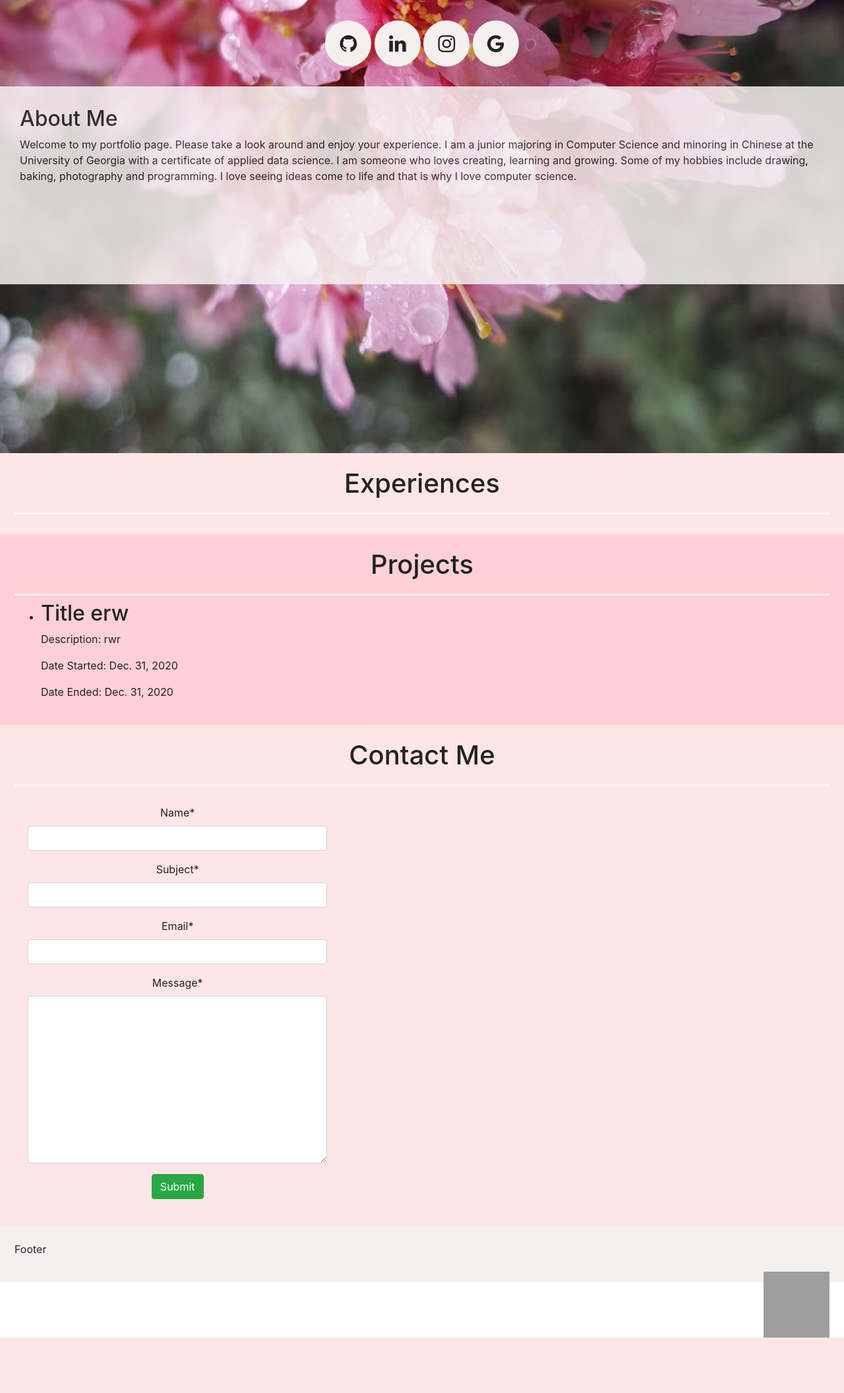
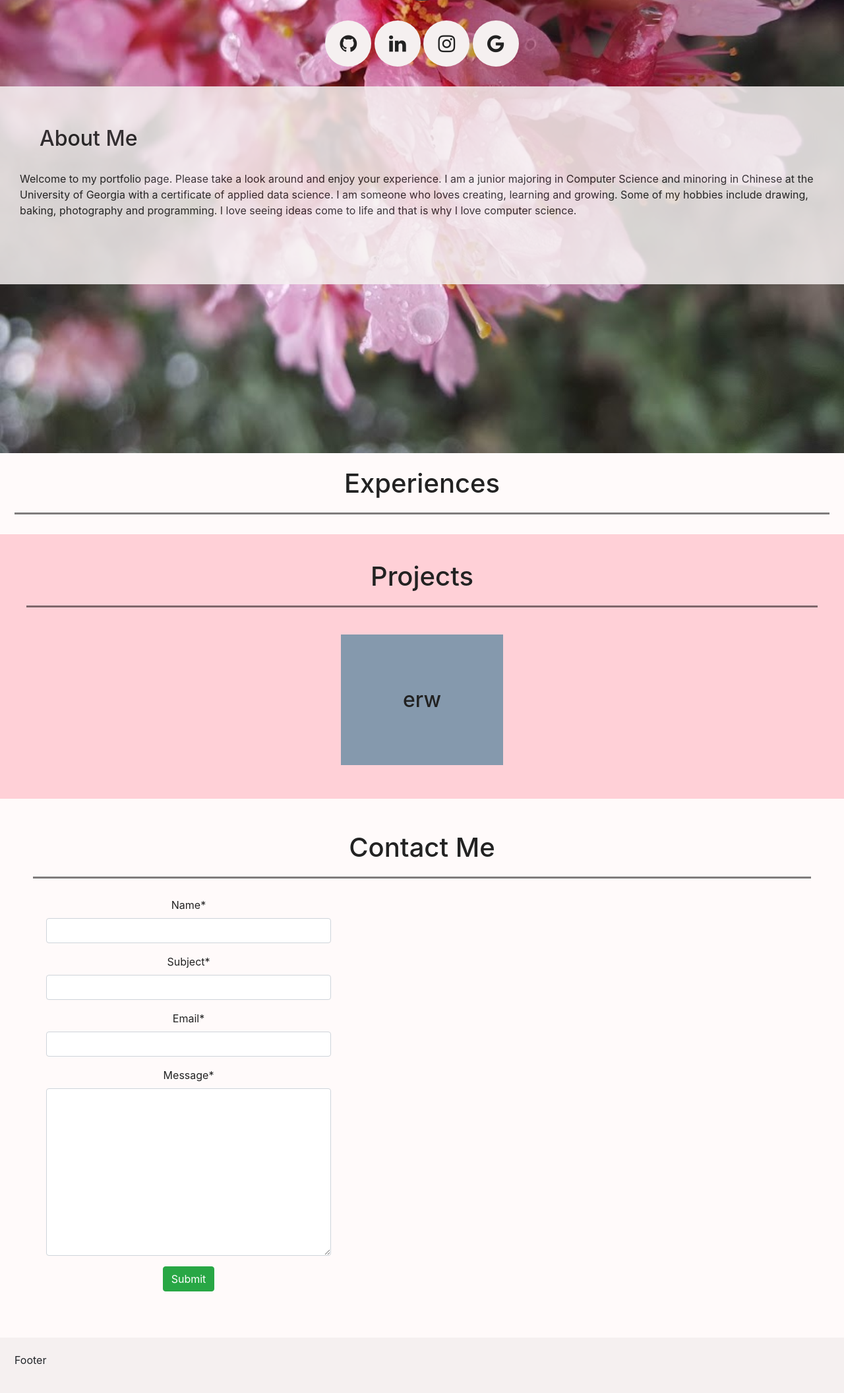
Before and after one commit to ChinZhang/portfolio, a Django app: page /home/ in a window 1280 px wide. Shown: the part 363-2475 px from the top of the page at 66% size. Before the commit the page ends 2391 px from the top, so only its background shows below. Run offline with Django 3.2, Linux system fonts and the light colour scheme; data comes from the database, SQL or seed files in the repository; some libraries are stand-ins or nearby versions; grey boxes are pictures that could not be loaded.

Commit message:
Formatted the project section

```diff
--- a/portfolio/static/css/darkmode.css
+++ b/portfolio/static/css/darkmode.css
@@ -1,10 +1,11 @@
 
 :root {
     --background-color: #f5f0f0;
-    --secondary-background-color: #ffe6e6;
+    --secondary-background-color: #FFFAFA;
     --third-background-color: #FFD0D7;
     --font-color: #222;
     --font-secondary-color: #b84747;
+    --border-color: rgba(0, 0, 0, 0.5);
     --background-image: url("../resources/flower.jpg");
 }
 
@@ -14,6 +15,7 @@
     --third-background-color: #4b647e;
     --font-color: #f5f7fa;
     --font-secondary-color: #9fb3c8;
+    --border-color: rgba(255,255,255, 0.6);
     --background-image: url("../resources/droplets.jpg");
     --contact-form-image: url("../resources/starlight.jpg");
 }
@@ -163,15 +165,15 @@ input:checked + .slider:before {
     padding: 22px;
 }
 
-#projects-jumbotron {
-    background: var(--third-background-color);
-    color: var(--font-color);
-    margin-bottom: 0px;
-    padding: 22px;
-}
-
 footer .jumbotron {
     background: var(--background-color);
     margin-bottom: 0px;
     padding: 22px;
 }
+
+h1 {
+    border-bottom: solid;
+    border-color: var(--border-color);
+    padding-bottom: 20px;
+    text-align: center;
+}
--- a/portfolio/static/css/form.css
+++ b/portfolio/static/css/form.css
@@ -3,14 +3,7 @@
     background: var(--secondary-background-color);
     color: var(--font-color);
     margin-bottom: 0px;
-    padding: 22px;
-}
-
-h1 {
-    border-bottom: solid;
-    border-color:rgba(255,255,255, 0.6);
-    padding-bottom: 20px;
-    text-align: center;
+    padding: 50px;
 }
 
 form {
--- /dev/null
+++ b/portfolio/static/css/project.css
@@ -0,0 +1,98 @@
+
+#projects-container {
+    background: var(--third-background-color);
+    color: var(--font-color);
+	padding: 40px;
+}
+
+.col {
+    background: #8599ad;
+    padding: 50px;
+    margin: 11px;
+	height: auto;
+}
+
+.row {
+	margin-top: 30px;
+}
+
+div h2 {
+	margin: 30px;
+}
+
+.hvrbox {
+	position: relative;
+	display: inline-block;
+	overflow: hidden;
+	max-width: 100%;
+	height: auto;
+}
+
+.hvrbox img {
+	max-width: 100%;
+}
+
+.hvrbox .hvrbox-layer_bottom {
+	display: block;
+}
+
+.hvrbox .hvrbox-layer_top {
+	opacity: 0;
+	position: absolute;
+	top: 0;
+	left: 0;
+	right: 0;
+	bottom: 0;
+	width: 100%;
+	height: 100%;
+	background: rgba(0, 0, 0, 0.6);
+	color: #fff;
+	padding: 15px;
+	-moz-transition: all 0.4s ease-in-out 0s;
+	-webkit-transition: all 0.4s ease-in-out 0s;
+	-ms-transition: all 0.4s ease-in-out 0s;
+	transition: all 0.4s ease-in-out 0s;
+}
+
+.hvrbox:hover .hvrbox-layer_top, .hvrbox.active .hvrbox-layer_top {
+	opacity: 1;
+}
+
+.hvrbox .hvrbox-text {
+	text-align: center;
+	font-size: 18px;
+	display: inline-block;
+	position: absolute;
+	top: 50%;
+	left: 50%;
+	-moz-transform: translate(-50%, -50%);
+	-webkit-transform: translate(-50%, -50%);
+	-ms-transform: translate(-50%, -50%);
+	transform: translate(-50%, -50%);
+}
+
+.hvrbox .hvrbox-text_mobile {
+	font-size: 15px;
+	border-top: 1px solid rgb(179, 179, 179); /* for old browsers */
+	border-top: 1px solid rgba(179, 179, 179, 0.7);
+	margin-top: 5px;
+	padding-top: 2px;
+	display: none;
+}
+
+.hvrbox.active .hvrbox-text_mobile {
+	display: block;
+}
+
+.hvrbox .hvrbox-layer_slidedown {
+	-moz-transform: translateY(-100%);
+	-webkit-transform: translateY(-100%);
+	-ms-transform: translateY(-100%);
+	transform: translateY(-100%);
+}
+.hvrbox:hover .hvrbox-layer_slidedown, .hvrbox.active .hvrbox-layer_slidedown {
+	-moz-transform: translateY(0);
+	-webkit-transform: translateY(0);
+	-ms-transform: translateY(0);
+	transform: translateY(0);
+}
--- a/portfolio/templates/contact_page.html
+++ b/portfolio/templates/contact_page.html
@@ -15,7 +15,6 @@
                 {{form | crispy}}
                 <button type="submit" class="btn btn-success">Submit</button>
             </form>
-        <img class="img-fluid" src="#">
     </div>
 <body>
 
--- a/portfolio/templates/home_page.html
+++ b/portfolio/templates/home_page.html
@@ -12,7 +12,7 @@
         <script src="https://maxcdn.bootstrapcdn.com/bootstrap/4.5.2/js/bootstrap.min.js"></script>
         <link rel="stylesheet" href="https://cdnjs.cloudflare.com/ajax/libs/font-awesome/4.7.0/css/font-awesome.min.css">
     </head>
-    <body>
+    <body data-spy="scroll" data-target=".navbar" data-offset="50">
         <header>
             <nav class="navbar navbar-expand-sm fixed-top">
                 <a class="navbar-brand" href="#"><div class="brand-color">Chin Zhang</div></a>
--- a/portfolio/templates/project_page.html
+++ b/portfolio/templates/project_page.html
@@ -1,22 +1,31 @@
 <!DOCTYPE html>
 <html lang="en">
+{% load static %}
 <head>
     <meta charset="UTF-8">
     <title>Projects</title>
+    <link rel="stylesheet" href="{% static "/css/project.css" %}">
 </head>
 <body>
-    <div class="jumbotron jumbotron-fluid" id="projects-jumbotron">
+    <div class="container-fluid-sm text-center" id="projects-container">
         <h1>Projects</h1>
-        <ul>
+        <div class="row row-cols-5 justify-content-center">
             {% for project in projects %}
-            <li>
-                <h2>Title {{ project.title }}</h2>
-                <p>Description: {{ project.description }}</p>
-                <p>Date Started: {{ project.start_date }}</p>
-                <p>Date Ended: {{ project.end_date }}</p>
-            </li>
+            <div class="col hvrbox">
+                <h2>{{ project.title }}</h2>
+                <div class="hvrbox-layer_top hvrbox-layer_slidedown">
+                    <div class="hvrbox-text">
+                        <p>{{ project.description }}</p>
+                        <p>{{ project.start_date }}</p>
+                        <div class="btn-group btn-group-justified">
+                            <a href="#" class="btn btn-info btn-block">More Details</a>
+                        </div>
+                    </div>
+                </div>
+            </div>
             {% endfor %}
-        </ul>
+        </div>
+
     </div>
 </body>
 </html>
```
